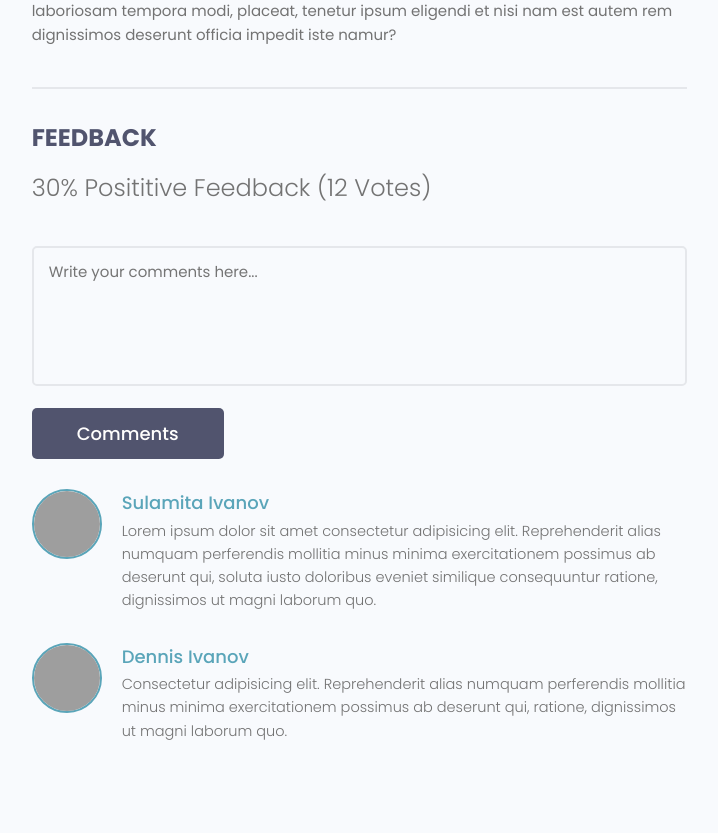
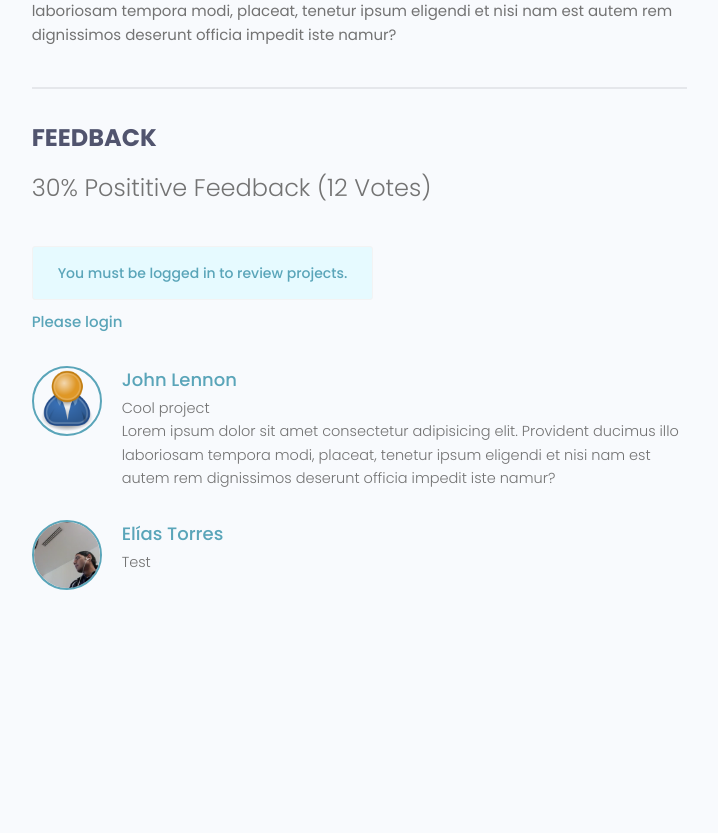
Before and after one commit to eliashhtores/devsearch, a Django app: page /project/1a6ef2f1-25ac-4ef6-801f-803959d5e0f9 in a window 1280 px wide. Shown: the part 736-1569 px from the top of the page, without its empty margins (465-1183 px from the left). After the commit the page ends 1326 px from the top, so only its background shows below. Run offline with Django 3.2, Linux system fonts and the light colour scheme; data comes from the database, SQL or seed files in the repository; both versions use the stored data as it was after the commit; parts of the project's set-up code (start-up, migrations or seed data) failed here and were passed over; some libraries are stand-ins or nearby versions; grey boxes are pictures that could not be loaded.

Commit message:
Reviews WIP

```diff
--- a/project/admin.py
+++ b/project/admin.py
@@ -10,7 +10,7 @@ class ProjectAdmin(admin.ModelAdmin):
 
 
 class ReviewAdmin(admin.ModelAdmin):
-    list_display = ('id', 'project', 'value', 'created')
+    list_display = ('id', 'project', 'value', 'developer')
     list_filter = ('project', 'value', 'created')
     search_fields = ('project', 'body')
     ordering = ('-created',)
--- a/project/forms.py
+++ b/project/forms.py
@@ -1,6 +1,7 @@
+from cProfile import label
 from django.forms import ModelForm
 from django import forms
-from .models import Project
+from .models import Project, Review
 
 
 class ProjectForm(ModelForm):
@@ -17,3 +18,20 @@ class ProjectForm(ModelForm):
 
         for name, field in self.fields.items():
             field.widget.attrs.update({'class': 'input'})
+
+
+class ReviewForm(ModelForm):
+    class Meta:
+        model = Review
+        fields = ['value', 'body']
+
+        labels = {
+            'value': 'Place your vote',
+            'body': 'Leave a comment',
+        }
+
+    def __init__(self, *args, **kwargs):
+        super(ReviewForm, self).__init__(*args, **kwargs)
+
+        for name, field in self.fields.items():
+            field.widget.attrs.update({'class': 'input'})
--- a/project/models.py
+++ b/project/models.py
@@ -22,6 +22,21 @@ class Project(models.Model):
     def __str__(self):
         return self.title
 
+    # TODO: Use a manager instead
+    @property
+    def reviewers(self):
+        return self.review_set.all().values_list('developer__id', flat=True)
+
+    @property
+    def get_vote_count(self):
+        reviews = self.review_set.all()
+        up_votes = reviews.filter(value=Review.UP).count()
+        total_votes = reviews.count()
+        ratio = (up_votes/total_votes) * 100
+        self.vote_total = total_votes
+        self.vote_ratio = ratio
+        self.save()
+
 
 class Review(models.Model):
     UP = 'up'
@@ -34,7 +49,8 @@ class Review(models.Model):
 
     id = models.UUIDField(default=uuid.uuid4,
                           primary_key=True, unique=True, editable=False)
-    # Owner
+    developer = models.ForeignKey(
+        Developer, null=True, on_delete=models.CASCADE)
     project = models.ForeignKey(Project, on_delete=models.CASCADE)
     body = models.TextField(null=True, blank=True)
     value = models.CharField(max_length=200, choices=VOTE_TYPE)
@@ -42,6 +58,9 @@ class Review(models.Model):
 
     def __str__(self):
         return f'{self.project} - {self.value}'
+
+    class Meta:
+        unique_together = [['developer', 'project']]
 
 
 class Tag(models.Model):
--- a/project/templates/project/project.html
+++ b/project/templates/project/project.html
@@ -7,6 +7,13 @@
     <div class="container">
         <div class="layout">
             <div class="column column--1of3">
+                {% if messages %}
+                {% for message in messages %}
+                <div class="alert  alert--{{message.tags}}">
+                    <p class="alert__message">{{message}}</p>
+                </div>
+                {% endfor %}
+                {% endif %}
                 <h3 class="singleProject__subtitle">Tools & Stacks</h3>
                 <div class="singleProject__toolStack">
                     {% for tag in project.tags.all %}
@@ -46,47 +53,59 @@
                         Vote{{project.vote_total|pluralize:"s"}})
                     </h5>
 
-                    <form class="form" action="#" method="POST">
-                        <!-- Textarea -->
+                    {% if request.user.developer.id in project.reviewers %}
+                    <div class="alert alert--info">
+                        <p class="alert__message">
+                            You have already reviewed this project.
+                        </p>
+                    </div>
+                    {% elif request.user.developer == project.owner %}
+                    <div class="alert alert--info">
+                        <p class="alert__message">
+                            You cannot review your own project.</p>
+                    </div>
+                    {% elif not request.user.is_authenticated %}
+                    <div class="alert alert--info">
+                        <p class="alert__message">
+                            You must be logged in to review projects.
+                        </p>
+                    </div>
+                    <br>
+                    <a href="{% url 'developer:login' %}?next={{ request.path }}">Please login</a>
+                    {% else %}
+                    <!-- TODO Fix label -->
+                    <form class="form" action="{% url 'project:project' project.id %}" method="POST">
+                        {% csrf_token %}
+                        {% for field in form %}
                         <div class="form__field">
-                            <label for="formInput#textarea">Comments: </label>
-                            <textarea class="input input--textarea" name="message" id="formInput#textarea"
-                                placeholder="Write your comments here..."></textarea>
+                            <label for="formInput#textarea">{{ field.label }}</label>
+                            {{ field.label }}
+                            <br>
+                            {{ field }}
                         </div>
+                        {% endfor %}
                         <input class="btn btn--sub btn--lg" type="submit" value="Comments" />
                     </form>
+                    {% endif %}
                     <div class="commentList">
+                        {% for review in project.review_set.all %}
+                        {% if review.body %}
                         <div class="comment">
-                            <a href="#">
-                                <img class="avatar avatar--md"
-                                    src="https://pbs.twimg.com/profile_images/1335382240931368961/b3wSZKj4_400x400.jpg"
+                            <a href="{% url 'developer:profile' review.developer.id %}">
+                                <img class="avatar avatar--md" src="{{ review.developer.profile_image.url }}"
                                     alt="user" />
                             </a>
                             <div class="comment__details">
-                                <a href="#" class="comment__author">Sulamita Ivanov</a>
+                                <a href="{% url 'developer:profile' review.developer.id %}" class="comment__author">
+                                    {{review.developer.name }}
+                                </a>
                                 <p class="comment__info">
-                                    Lorem ipsum dolor sit amet consectetur adipisicing elit. Reprehenderit alias numquam
-                                    perferendis
-                                    mollitia minus minima exercitationem possimus ab deserunt qui, soluta iusto
-                                    doloribus eveniet
-                                    similique consequuntur ratione, dignissimos ut magni laborum quo.
+                                    {{ review.body|linebreaksbr }}
                                 </p>
                             </div>
                         </div>
-                        <div class="comment">
-                            <a href="#">
-                                <img class="avatar avatar--md" src="https://avatars.githubusercontent.com/u/33843378"
-                                    alt="user" />
-                            </a>
-                            <div class="comment__details">
-                                <a href="#" class="comment__author">Dennis Ivanov</a>
-                                <p class="comment__info">
-                                    Consectetur adipisicing elit. Reprehenderit alias numquam perferendis mollitia minus
-                                    minima
-                                    exercitationem possimus ab deserunt qui, ratione, dignissimos ut magni laborum quo.
-                                </p>
-                            </div>
-                        </div>
+                        {% endif %}
+                        {% endfor %}
                     </div>
                 </div>
             </div>
--- a/project/views.py
+++ b/project/views.py
@@ -1,8 +1,9 @@
 from django.shortcuts import render, redirect
 from django.contrib.auth.decorators import login_required
+from django.contrib import messages
 from utils import search_projects, paginate
 from .models import Project
-from .forms import ProjectForm
+from .forms import ProjectForm, ReviewForm
 
 
 def projects(request):
@@ -17,7 +18,19 @@ def projects(request):
 
 def project(request, pk):
     project = Project.objects.get(pk=pk)
-    context = {'project': project}
+    form = ReviewForm()
+
+    if request.method == 'POST':
+        form = ReviewForm(request.POST)
+        review = form.save(commit=False)
+        review.project = project
+        review.developer = request.user.developer
+        review.save()
+        project.get_vote_count
+        messages.success(request, 'Review added successfully!')
+        return redirect('project:project', pk=pk)
+
+    context = {'project': project, 'form': form}
     template = 'project/project.html'
     return render(request, template, context)
 
--- a/utils.py
+++ b/utils.py
@@ -49,5 +49,5 @@ def search_projects(request):
         Q(description__icontains=search_query) |
         Q(owner__name__icontains=search_query) |
         Q(tags__in=tags)
-    ).order_by('-created')
+    ).order_by('-vote_ratio', '-vote_total', 'title')
     return project, search_query
```
Also changed, not shown: db.sqlite3, project/migrations/0007_auto_20220316_1216.py (added).
